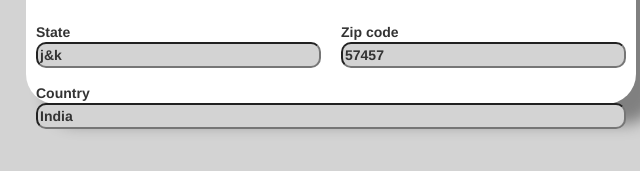
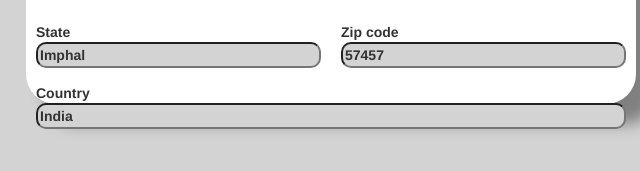
Before and after one commit to Seetaljit/Seetaljit-Project-Profile-Page, a plain HTML site: page index.html in a window 1280 px wide. Shown: the part 551-722 px from the top of the page, 309-949 px from the left. Drawn offline with nearby package versions, Linux system fonts and the light colour scheme.

Commit message:
Update index.html

```diff
--- a/index.html
+++ b/index.html
@@ -48,7 +48,7 @@
 			<div style="width:100%;">
 			<div class="col-sm-6" style="padding:10px">
 				<label  style="width:100%">State
-				<input type="text" value="j&k" class="input-data">
+				<input type="text" value="Imphal" class="input-data">
 				</label>
 			</div>
 
```
